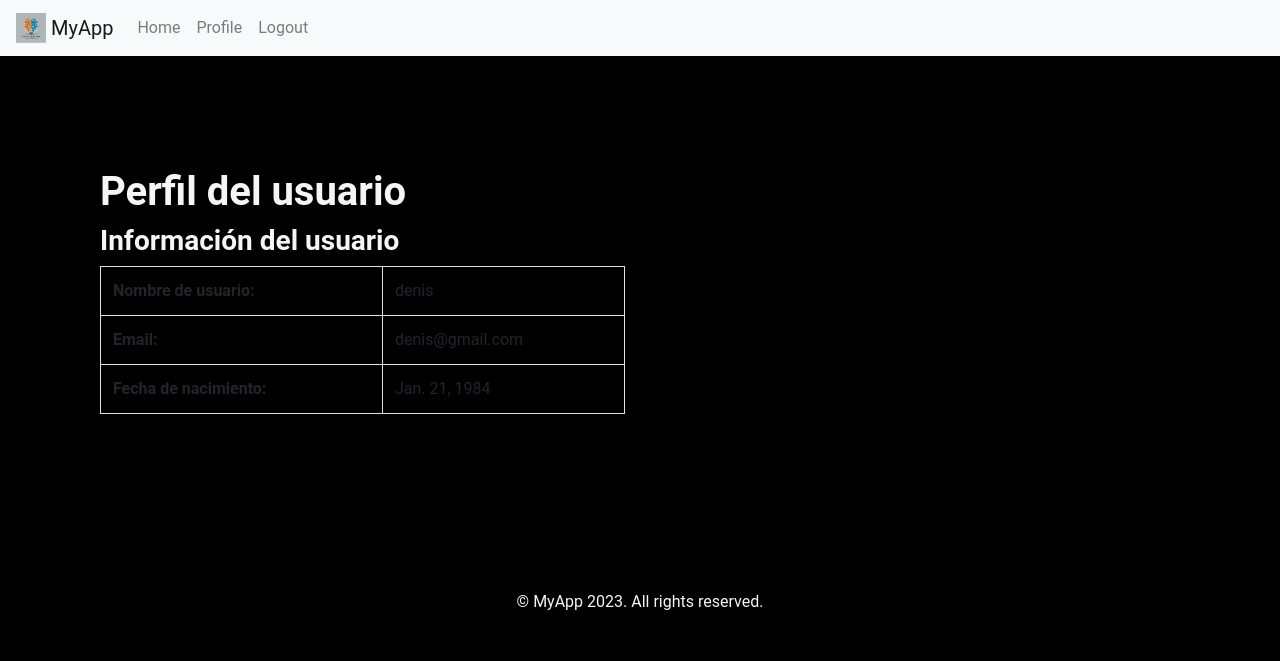
After one commit to madseasonsw/3erIndividual, a Django app: page /profile/ in a window 1280 px wide. The commit adds this page. Shown: the top 661 px of the page. Run offline with Django 4.2, Linux system fonts and the light colour scheme; a user stored in the database is signed in; some libraries are stand-ins or nearby versions.

Commit message:
actualizacion sprint individual modulo 6

```diff
--- a/helloworld_app/static/css/style.css
+++ b/helloworld_app/static/css/style.css
@@ -6,27 +6,23 @@
 }
 
 /* Colores neón */
+.neon-blue,
+.neon-pink {
+    text-shadow:
+        0 0 5px currentColor,
+        0 0 10px currentColor,
+        0 0 20px currentColor,
+        0 0 30px currentColor,
+        0 0 40px currentColor;
+}
+
 .neon-blue {
     color: #08f7fe; /* Celeste neón */
-    text-shadow:
-        0 0 5px #08f7fe,
-        0 0 10px #08f7fe,
-        0 0 20px #08f7fe,
-        0 0 30px #08f7fe,
-        0 0 40px #08f7fe;
 }
 
 .neon-pink {
     color: #fe53bb; /* Rosado neón */
-    text-shadow:
-        0 0 5px #fe53bb,
-        0 0 10px #fe53bb,
-        0 0 20px #fe53bb,
-        0 0 30px #fe53bb,
-        0 0 40px #fe53bb;
 }
-
-
 
 /* Títulos */
 h1, h2, h3, h4, h5, h6 {
@@ -78,6 +74,7 @@
 footer a:hover {
     color: #fe53bb;
 }
+
 .bg-red {
     background-color: #000000!important;
 }
--- a/helloworld_app/templates/base.html
+++ b/helloworld_app/templates/base.html
@@ -11,7 +11,7 @@
 <body>
     <header>
         <nav class="navbar navbar-expand-lg navbar-light bg-light">
-            <a class="navbar-brand" href="#">
+            <a class="navbar-brand" href="{% url 'landing_page' %}">
                 <img src="{% static 'img/logo.png' %}" alt="MyApp Logo" height="30" class="d-inline-block align-top">
                 MyApp
             </a>
@@ -21,14 +21,20 @@
             <div class="collapse navbar-collapse" id="navbarNav">
                 <ul class="navbar-nav">
                     <li class="nav-item">
-                        <a class="nav-link" href="#">Home</a>
+                        <a class="nav-link" href="{% url 'landing_page' %}">Home</a>
                     </li>
-                    <li class="nav-item">
-                        <a class="nav-link" href="#">Profile</a>
-                    </li>
-                    <li class="nav-item">
-                        <a class="nav-link" href="{% url 'login' %}">Login</a>
-                    </li>
+                    {% if user.is_authenticated %}
+                        <li class="nav-item">
+                            <a class="nav-link" href="{% url 'profile' %}">Profile</a>
+                        </li>
+                        <li class="nav-item">
+                            <a class="nav-link" href="{% url 'logout' %}">Logout</a>
+                        </li>
+                    {% else %}
+                        <li class="nav-item">
+                            <a class="nav-link" href="{% url 'login' %}">Login</a>
+                        </li>
+                    {% endif %}
                 </ul>
             </div>
         </nav>
--- a/helloworld_app/templates/landing.html
+++ b/helloworld_app/templates/landing.html
@@ -15,10 +15,10 @@
         <div id="carouselExampleControls" class="carousel slide" data-ride="carousel">
             <div class="carousel-inner">
                 <div class="carousel-item active">
-                    <img src="{% static 'img/imagen1.jpg' %}" class="d-block w-100" alt="Imagen 1">
+                    <img src="{% static 'img/imagen3.jpg' %}" class="d-block w-100" alt="Imagen 1">
                 </div>
                 <div class="carousel-item">
-                    <img src="{% static 'img/imagen2.jpg' %}" class="d-block w-100" alt="Imagen 2">
+                    <img src="{% static 'img/imagen4.jpg' %}" class="d-block w-100" alt="Imagen 2">
                 </div>
                 <!-- Añade más elementos al carrusel aquí -->
             </div>
--- /dev/null
+++ b/helloworld_app/templates/profile.html
@@ -0,0 +1,34 @@
+{% extends 'base.html' %}
+
+{% block title %}
+  Perfil del usuario
+{% endblock %}
+
+{% block content %}
+  <div class="container">
+    <div class="row">
+      <div class="col-md-12">
+        <h1>Perfil del usuario</h1>
+      </div>
+    </div>
+    <div class="row">
+      <div class="col-md-6">
+        <h3>Información del usuario</h3>
+        <table class="table table-bordered">
+          <tr>
+            <th>Nombre de usuario:</th>
+            <td>{{ user.username }}</td>
+          </tr>
+          <tr>
+            <th>Email:</th>
+            <td>{{ user.email }}</td>
+          </tr>
+          <tr>
+            <th>Fecha de nacimiento:</th>
+            <td>{{ user.fecha_de_nacimiento }}</td>
+          </tr>
+        </table>
+      </div>
+    </div>
+  </div>
+{% endblock %}
--- a/helloworld_app/urls.py
+++ b/helloworld_app/urls.py
@@ -3,15 +3,15 @@
 from django.conf import settings
 from django.conf.urls.static import static
 
-
 urlpatterns = [
     path('', views.landing_page, name='landing_page'),
     path('usuario/', views.lista_de_usuarios, name='lista_de_usuarios'),
     path('register/', views.register, name='register'),
-     path('login/', views.user_login, name='login'),
+    path('login/', views.user_login, name='login'),
     path('logout/', views.user_logout, name='logout'),
     path('after_login/', views.after_login, name='after_login'),
     path('restricted/', views.restricted_view, name='restricted_view'),
+    path('profile/', views.profile, name='profile'),
     # ... otras rutas ...
 ]
 
--- a/helloworld_app/views.py
+++ b/helloworld_app/views.py
@@ -6,9 +6,6 @@
 from django.contrib.auth import authenticate, login, logout
 from django.contrib import messages
 from django.contrib.auth.decorators import login_required, user_passes_test
-
-
-
 
 def lista_de_usuarios(request):
     usuarios = CustomUser.objects.all()
@@ -35,12 +32,11 @@
         email = request.POST.get('email')
         password = request.POST.get('password')
 
-        # Crear un nuevo objeto CustomUser y guardar los datos del formulario en la base de datos
         new_user = CustomUser(first_name=first_name, last_name=last_name, email=email)
         new_user.set_password(password)
         new_user.save()
 
-        return redirect('home') # Reemplaza 'home' con la vista a la que deseas redirigir después de guardar los datos
+        return redirect('home')
     else:
         form = RegisterForm()
     return render(request, 'register.html', {'form': form})
@@ -71,3 +67,8 @@
 @user_passes_test(is_admin)
 def restricted_view(request):
     return render(request, 'restricted_view.html')
+
+# Agregando función de vista de perfil
+@login_required
+def profile(request):
+    return render(request, 'profile.html')
```
Also changed, not shown: helloworld_app/forms.py (+21 -1 lines), db.sqlite3, helloworld_app/static/img/Imagen1.jpg, helloworld_app/static/img/Imagen2.jpg, helloworld_app/static/img/Imagen3.jpg (added), helloworld_app/static/img/Imagen4.jpg (added), helloworld_app/static/img/Imagen5.jpg (added), helloworld_app/static/img/Imagen6.jpg (added), helloworld_app/static/img/Imagen7.jpg (added).
